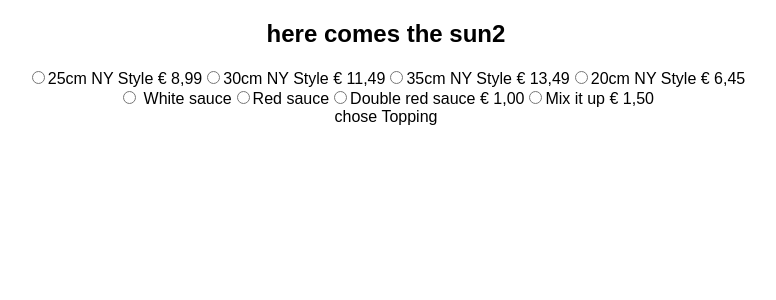
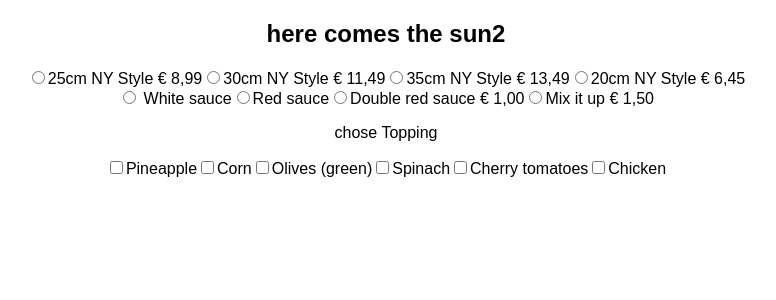
Before and after one commit to fong1980/PizzaConfig, a React (Create React App) app: page / in a window 1280 px wide. Shown: the top 300 px of the page, without its empty margins (254-1030 px from the left). Built offline with nearby package versions, Linux system fonts and the light colour scheme.

Commit message:
sauce to topping

```diff
--- a/src/actions/pickAction.js
+++ b/src/actions/pickAction.js
@@ -12,11 +12,11 @@ export const addSauce = input => {
   };
 };
 
-// export const addTopping = () => {
-//   return {
-//     type: "ADDTOPPING"
-//   };
-// };
+export const addTopping = () => {
+  return {
+    type: "ADDTOPPING"
+  };
+};
 
 // export const addDrone = () => {
 //   return {
--- a/src/component/pizzaBase.js
+++ b/src/component/pizzaBase.js
@@ -53,5 +53,7 @@ class PizzaBase extends PureComponent {
   }
 }
 
-const mapStateToProps = state => {};
+const mapStateToProps = state => {
+  return state;
+};
 export default connect(mapStateToProps, { addBase })(PizzaBase);
--- a/src/component/pizzaSauce.js
+++ b/src/component/pizzaSauce.js
@@ -55,5 +55,7 @@ class PizzaSauce extends PureComponent {
   }
 }
 
-const mapStateToProps = state => {};
+const mapStateToProps = state => {
+  return state;
+};
 export default connect(mapStateToProps, { addSauce })(PizzaSauce);
--- a/src/component/pizzaTopping.js
+++ b/src/component/pizzaTopping.js
@@ -1,10 +1,90 @@
-import React, { PureComponent } from "react";
+import React, { PureComponent, Component } from "react";
+import { connect } from "react-redux";
 import PropTypes from "prop-types";
+import { addTopping } from "../actions/pickAction";
 
 class PizzaTopping extends PureComponent {
+  constructor(props) {
+    super(props);
+    this.state = {};
+
+    this.handleInputChange = this.handleInputChange.bind(this);
+  }
+
+  handleInputChange(event) {
+    this.props.addTopping(event.target.value);
+
+    // const target = event.target;
+    // const name = target.name;
+    // adf
+  }
+
   render() {
-    return <div className="Square">chose Topping</div>;
+    return (
+      <div className="Square">
+        <p> chose Topping </p>
+        <div class="pricing-levels-3">
+          <input
+            class="choseTopping"
+            type="checkbox"
+            name="vehicle"
+            value="0,5"
+          />Pineapple
+          <input
+            class="choseTopping"
+            type="checkbox"
+            name="vehicle"
+            value="0,5"
+          />Corn
+          <input
+            class="choseTopping"
+            type="checkbox"
+            name="vehicle"
+            value="0,5"
+          />Olives (green)
+          <input
+            class="choseTopping"
+            type="checkbox"
+            name="vehicle"
+            value="0,5"
+          />Spinach
+          <input
+            class="choseTopping"
+            type="checkbox"
+            name="vehicle"
+            value="0,5"
+          />Cherry tomatoes
+          <input
+            class="choseTopping"
+            type="checkbox"
+            name="vehicle"
+            value="0,5"
+          />Chicken
+        </div>
+      </div>
+    );
   }
 }
 
-export default PizzaTopping;
+const mapStateToProps = state => {
+  return state;
+};
+export default connect(mapStateToProps, { addTopping })(PizzaTopping);
+
+// var limit = 3;
+// $('input.single-checkbox').on('change', function(evt) {
+//    if($(this).siblings(':checked').length >= limit) {
+//        this.checked = false;
+//    }
+// });
+
+// <div class="pricing-levels-3">
+// <p><strong>Which level would you like? (Select 3 Levels)</strong></p>
+// <input class="single-checkbox"type="checkbox" name="vehicle" value="Bike">Level 1<br>
+// <input class="single-checkbox" type="checkbox" name="vehicle" value="Bike">Level 2<br>
+// <input class="single-checkbox" type="checkbox" name="vehicle" value="Bike">Level 3<br>
+// <input class="single-checkbox" type="checkbox" name="vehicle" value="Bike">Level 4<br>
+// <input class="single-checkbox" type="checkbox" name="vehicle" value="Bike">Level 5<br>
+// <input class="single-checkbox" type="checkbox" name="vehicle" value="Bike">Level 6<br>
+// <input class="single-checkbox" type="checkbox" name="vehicle" value="Bike">Level 7<br>
+// </div>
```
